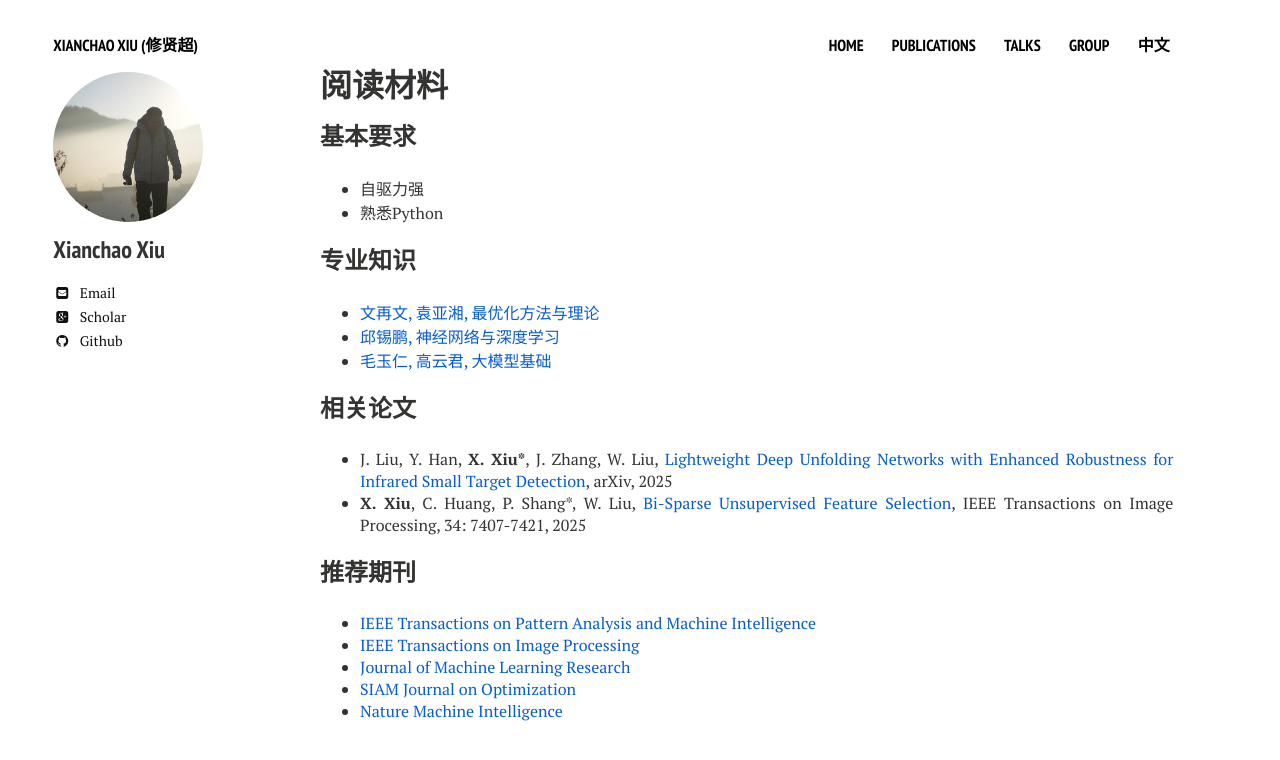
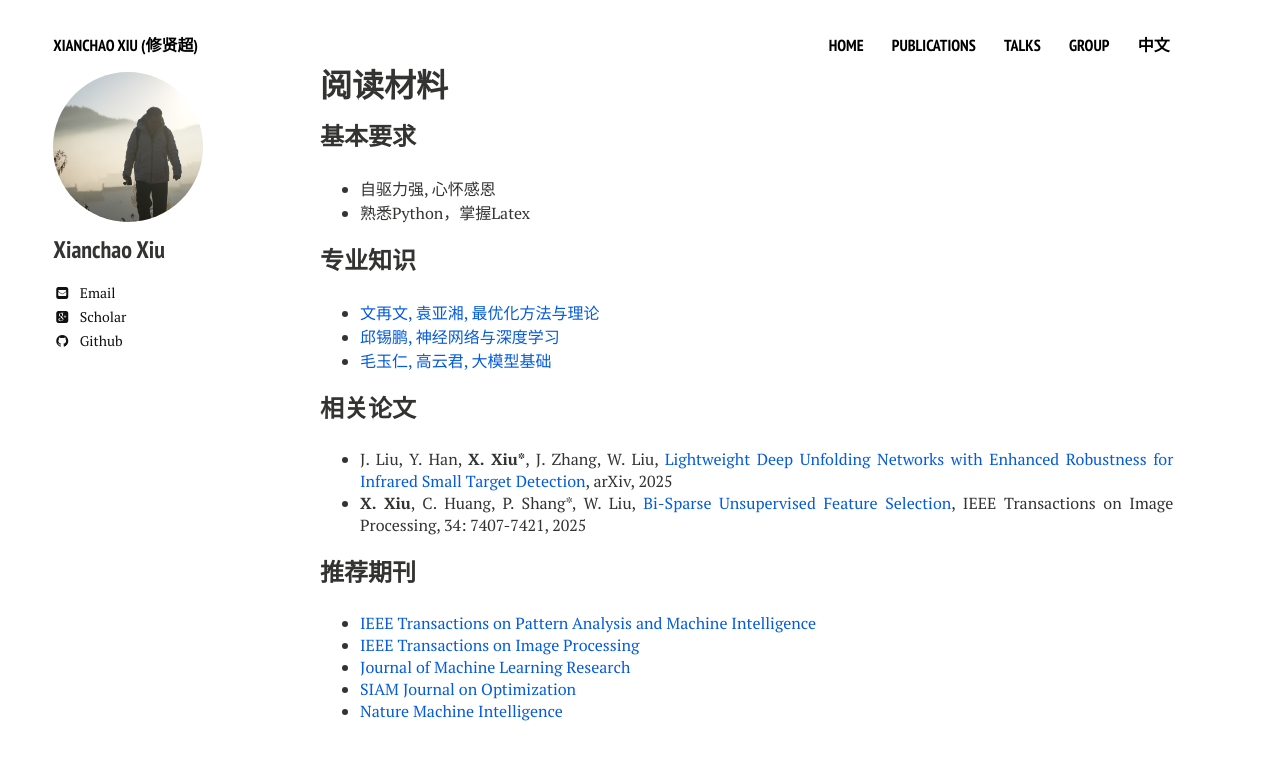
Before and after one commit to xianchaoxiu/xianchaoxiu.github.io, a Jekyll site: the page built from chinese/reading/index.md, in a window 1280 px wide. Shown: the top 760 px of the page. Built offline with Jekyll 4.4.1, drawn with Linux system fonts in a browser that asks for light colours; nearby versions of some CDN libraries.

Commit message:
Update index.md

```diff
--- a/chinese/reading/index.md
+++ b/chinese/reading/index.md
@@ -8,8 +8,8 @@ share: false
 
 
 ### 基本要求
-* 自驱力强 <br>
-* 熟悉Python  <br>
+* 自驱力强, 心怀感恩 <br>
+* 熟悉Python，掌握Latex  <br>
 
 
 
```
